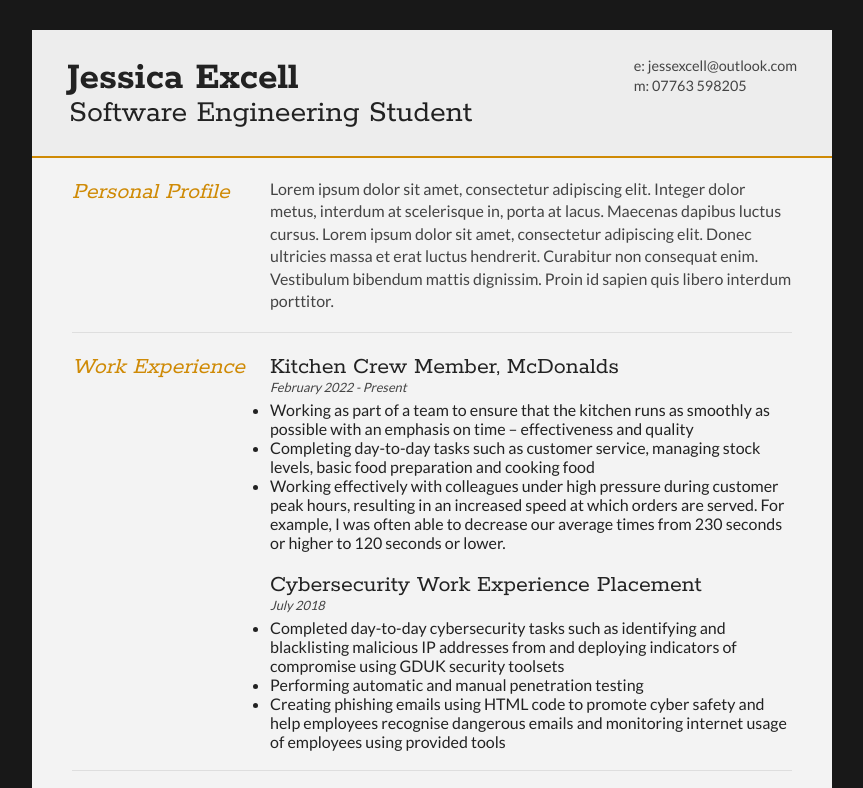
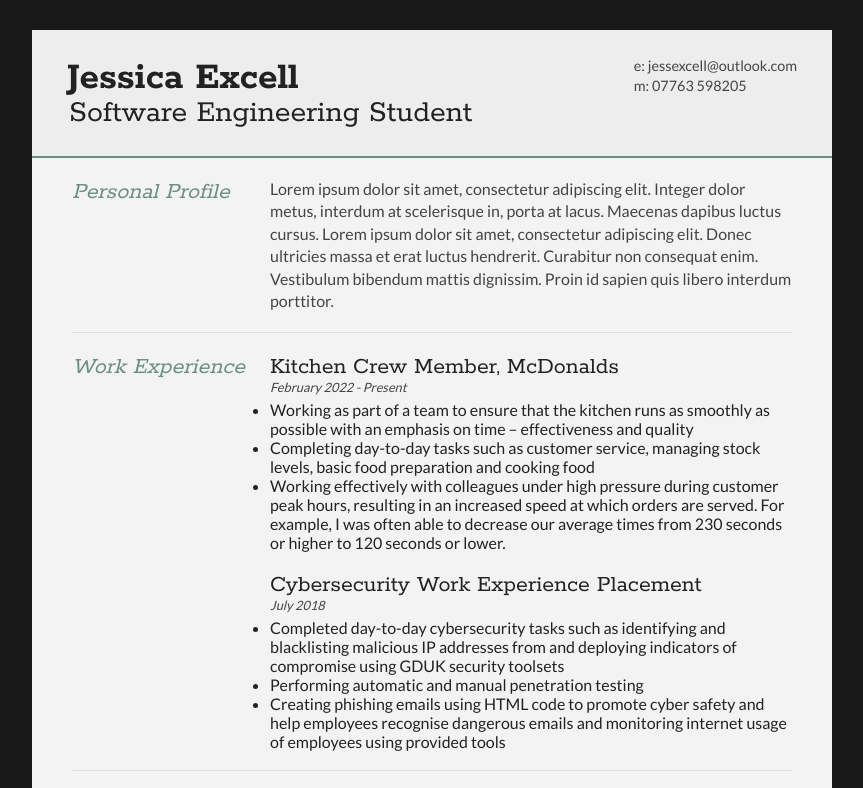
Before and after one commit to J-Excell/J-Excell.github.io, a plain HTML site: page index.html in a window 1280 px wide. Shown: the top 788 px of the page, without its empty margins (208-1071 px from the left). Drawn offline with Linux system fonts and the light colour scheme.

Commit message:
Changed colour scheme

```diff
--- a/style.css
+++ b/style.css
@@ -31,7 +31,7 @@ p {
 
 .mainDetails {
 	padding: 25px 35px;
-	border-bottom: 2px solid #cf8a05;
+	border-bottom: 2px solid #6b9080;
 	background: #ededed;
 }
 
@@ -126,7 +126,7 @@ section:last-child {
 	font-family: 'Rokkitt', Helvetica, Arial, sans-serif;
 	font-style: italic;
 	font-size: 1.5em;
-	color: #cf8a05;
+	color: #6b9080;
 }
 
 .sectionContent h2 {
```
